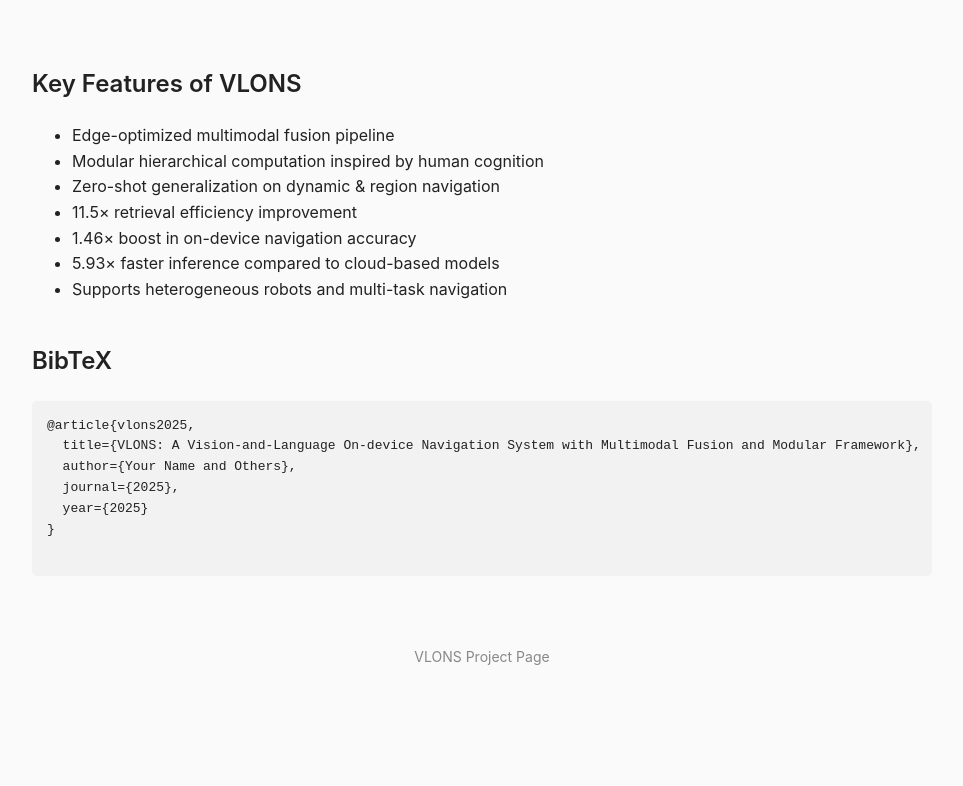
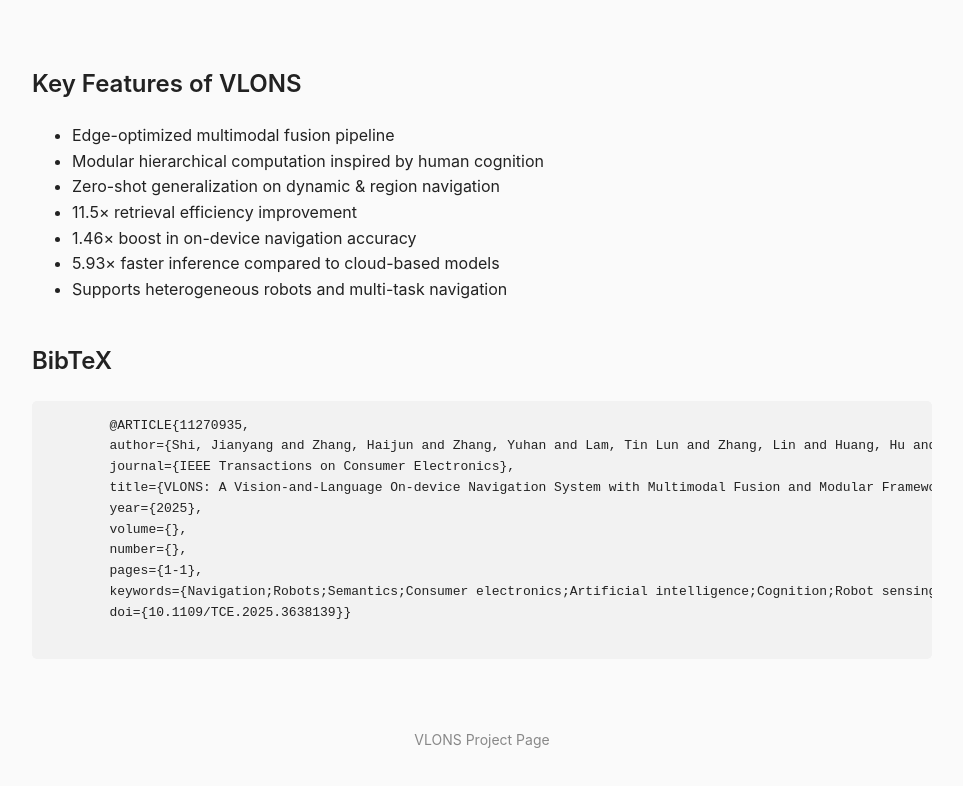
Before and after one commit to CNFightingSjy/vlons, a plain HTML site: page index.html in a window 1280 px wide. Shown: the part 6263-7049 px from the top of the page, without its empty margins (158-1121 px from the left). Before the commit the page ends 6992 px from the top, so only its background shows below. Drawn offline with Linux system fonts and the light colour scheme.

Commit message:
index upodate

```diff
--- a/index.html
+++ b/index.html
@@ -213,12 +213,16 @@
     <div class="section">
       <h2>BibTeX</h2>
       <pre>
-@article{vlons2025,
-  title={VLONS: A Vision-and-Language On-device Navigation System with Multimodal Fusion and Modular Framework},
-  author={Your Name and Others},
-  journal={2025},
-  year={2025}
-}
+        @ARTICLE{11270935,
+        author={Shi, Jianyang and Zhang, Haijun and Zhang, Yuhan and Lam, Tin Lun and Zhang, Lin and Huang, Hu and Gao, Yuan},
+        journal={IEEE Transactions on Consumer Electronics},
+        title={VLONS: A Vision-and-Language On-device Navigation System with Multimodal Fusion and Modular Framework},
+        year={2025},
+        volume={},
+        number={},
+        pages={1-1},
+        keywords={Navigation;Robots;Semantics;Consumer electronics;Artificial intelligence;Cognition;Robot sensing systems;Computer architecture;Real-time systems;Accuracy;Vision-and-Language Navigation;Embodied AI;Heterogeneous Robots;Edge Intelligence},
+        doi={10.1109/TCE.2025.3638139}}
       </pre>
     </div>
 
```
